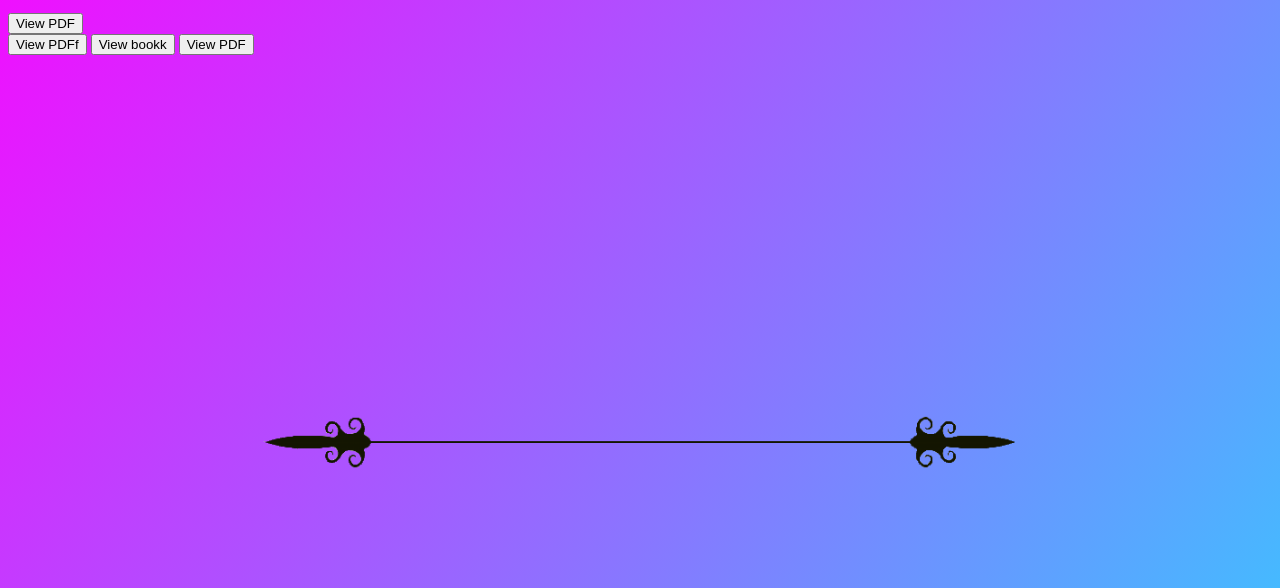
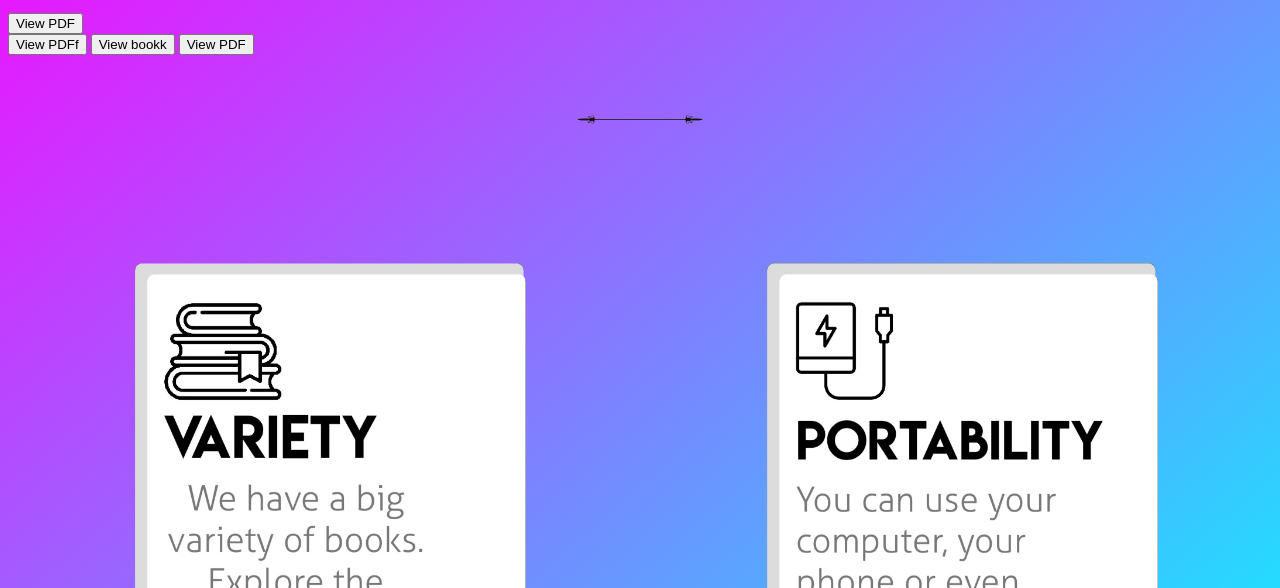
Before and after one commit to SotirSotiriou/Library, a plain HTML site: page index.html in a window 1280 px wide. Shown: the part 212-800 px from the top of the page. Drawn offline with Linux system fonts and the light colour scheme.

Commit message:
Update index.html

```diff
--- a/index.html
+++ b/index.html
@@ -77,7 +77,7 @@
         }
       </script>
       <center>
-        <img src="Content/Images/line.png" width="60%" height="10%" oncontextmenu="return false;">
+        <img src="Content/Images/line.png" width="10%" height="60%" oncontextmenu="return false;">
       </center>
       <div class="image-container">
           <img src="Content/Images/variaty.png" class="zoom-in" style="display: inline-block;" width="50%" height="50%" oncontextmenu="return false;">
```
